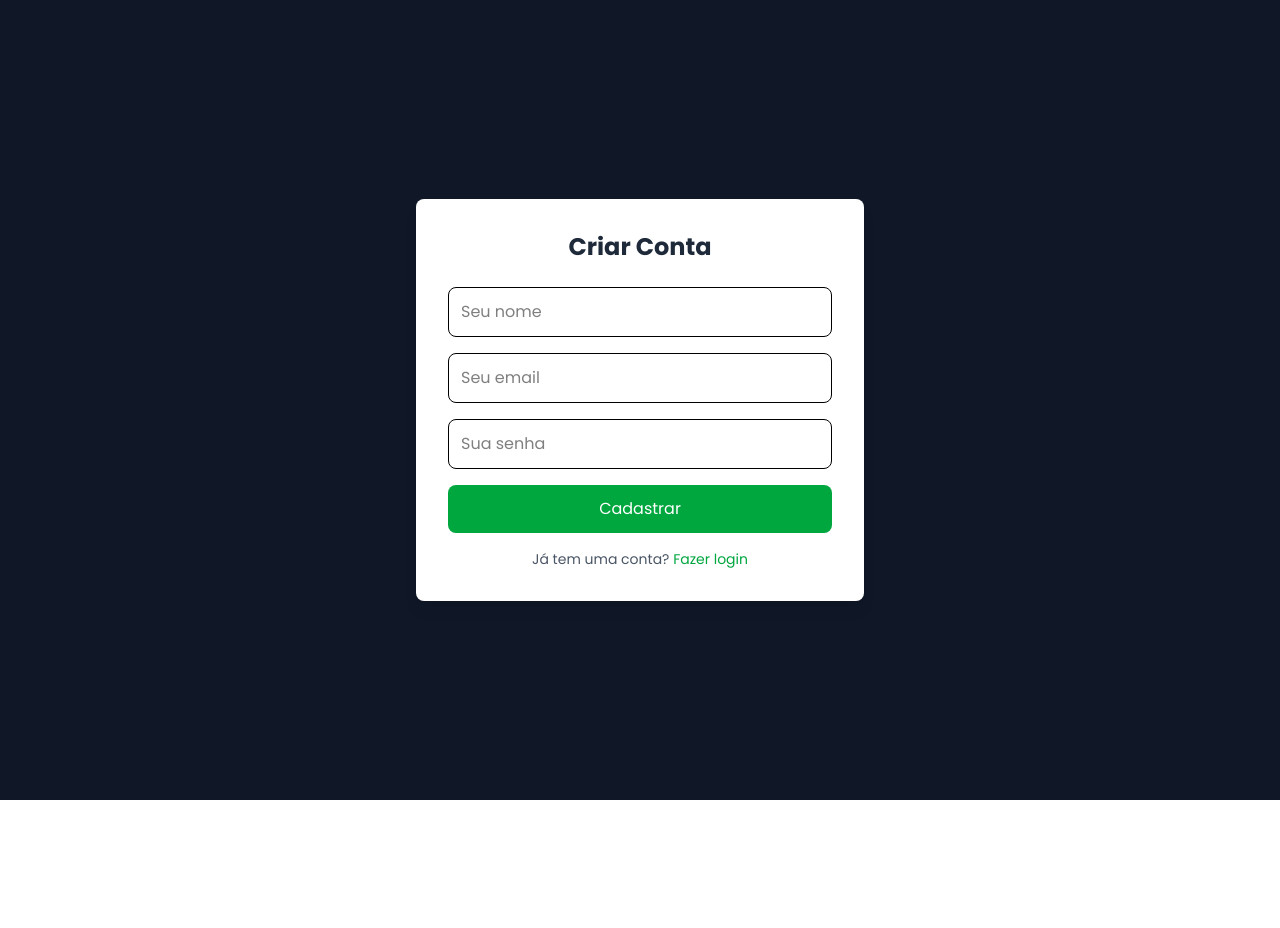
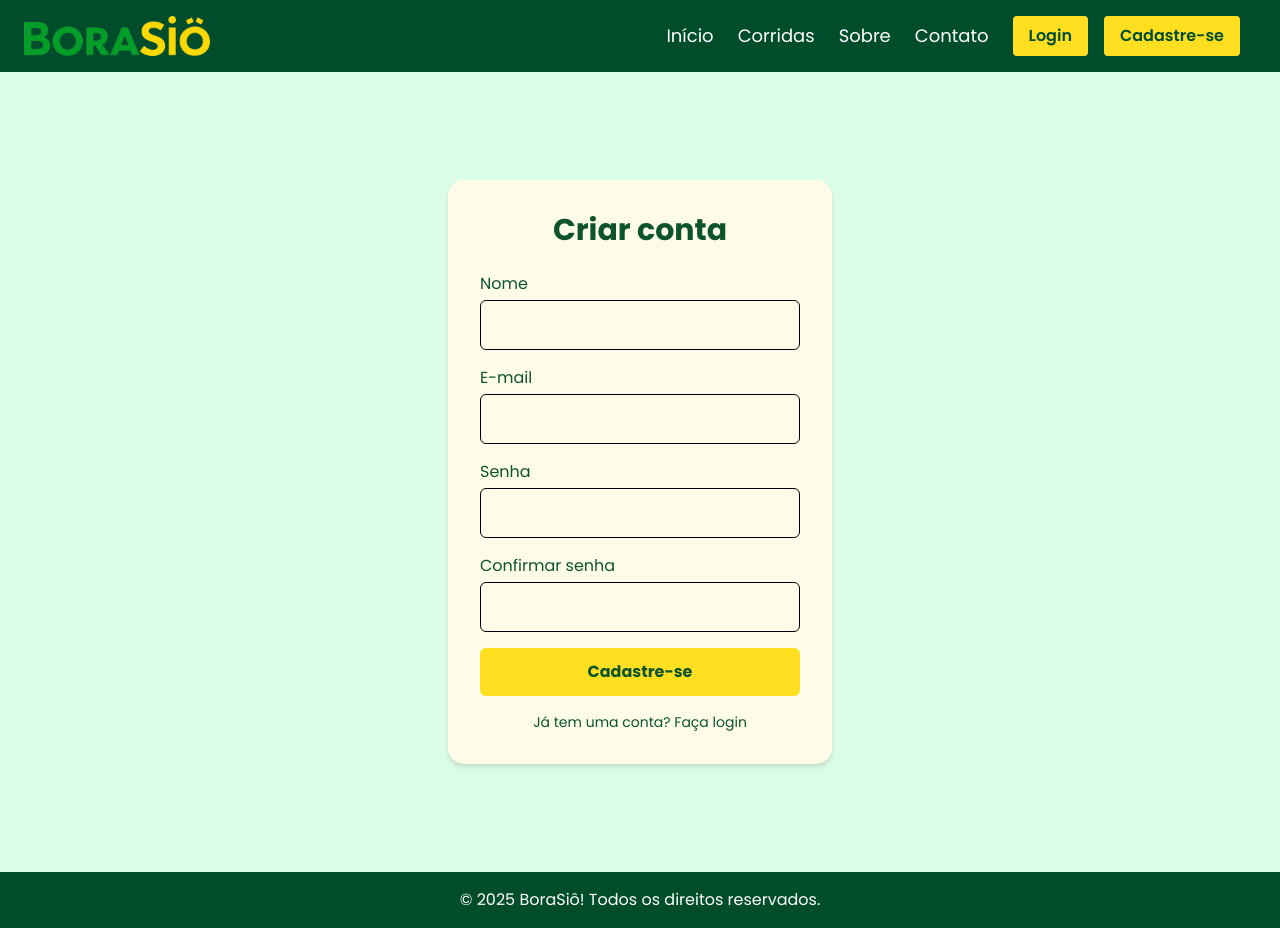
Before and after one commit to prof-freedson/pi-borasio, a Next.js app: page /cadastro in a window 1280 px wide. Before the commit the page ends 800 px from the top, so only its background shows below. Built offline with nearby package versions, Linux system fonts and the light colour scheme.

Commit message:
Atualização de alguns arquivos e a criação da rota de corridas

```diff
--- a/src/app/cadastro/page.tsx
+++ b/src/app/cadastro/page.tsx
@@ -4,7 +4,7 @@ import { useState } from "react";
 import Link from "next/link";
 
 const Cadastro = () => {
-  const [form, setForm] = useState({ nome: "", email: "", senha: "" });
+  const [form, setForm] = useState({ nome: "", email: "", senha: "", confirmarSenha: "" });
 
   const handleChange = (e: React.ChangeEvent<HTMLInputElement>) => {
     setForm({ ...form, [e.target.name]: e.target.value });
@@ -12,53 +12,82 @@ const Cadastro = () => {
 
   const handleSubmit = (e: React.FormEvent) => {
     e.preventDefault();
-    // Lógica de cadastro aqui (ex: chamada à API)
+    // Aqui pode colocar lógica de validação ou envio para API
     console.log("Cadastro:", form);
   };
 
   return (
-    <main className="min-h-screen bg-gray-900 flex items-center justify-center px-4">
-      <div className="bg-white p-8 rounded-lg shadow-lg w-full max-w-md">
-        <h1 className="text-2xl font-bold text-center text-gray-800 mb-6">Criar Conta</h1>
+    <main className="min-h-screen bg-green-100 flex items-center justify-center px-4">
+      <div className="bg-[#fefce8] p-8 rounded-2xl shadow-md w-full max-w-sm">
+        <h1 className="text-3xl font-bold text-center text-green-900 mb-6">Criar conta</h1>
         <form onSubmit={handleSubmit} className="space-y-4">
+          <div>
+            <label htmlFor="nome" className="block text-green-900 mb-1">
+              Nome
+            </label>
             <input
               type="text"
               name="nome"
-            placeholder="Seu nome"
+              id="nome"
               value={form.nome}
               onChange={handleChange}
-            className="w-full p-3 border rounded-lg focus:outline-none focus:ring-2 focus:ring-green-500"
+              className="w-full p-3 border rounded-md focus:outline-none focus:ring-2 focus:ring-green-500"
               required
             />
+          </div>
+          <div>
+            <label htmlFor="email" className="block text-green-900 mb-1">
+              E-mail
+            </label>
             <input
               type="email"
               name="email"
-            placeholder="Seu email"
+              id="email"
               value={form.email}
               onChange={handleChange}
-            className="w-full p-3 border rounded-lg focus:outline-none focus:ring-2 focus:ring-green-500"
+              className="w-full p-3 border rounded-md focus:outline-none focus:ring-2 focus:ring-green-500"
               required
             />
+          </div>
+          <div>
+            <label htmlFor="senha" className="block text-green-900 mb-1">
+              Senha
+            </label>
             <input
               type="password"
               name="senha"
-            placeholder="Sua senha"
+              id="senha"
               value={form.senha}
               onChange={handleChange}
-            className="w-full p-3 border rounded-lg focus:outline-none focus:ring-2 focus:ring-green-500"
+              className="w-full p-3 border rounded-md focus:outline-none focus:ring-2 focus:ring-green-500"
               required
             />
+          </div>
+          <div>
+            <label htmlFor="confirmarSenha" className="block text-green-900 mb-1">
+              Confirmar senha
+            </label>
+            <input
+              type="password"
+              name="confirmarSenha"
+              id="confirmarSenha"
+              value={form.confirmarSenha}
+              onChange={handleChange}
+              className="w-full p-3 border rounded-md focus:outline-none focus:ring-2 focus:ring-green-500"
+              required
+            />
+          </div>
           <button
             type="submit"
-            className="w-full bg-green-600 text-white py-3 rounded-lg hover:bg-green-700 transition"
+            className="w-full bg-yellow-300 text-green-900 font-bold py-3 rounded-md hover:bg-yellow-400 transition"
           >
-            Cadastrar
+            Cadastre-se
           </button>
         </form>
-        <p className="text-center text-sm text-gray-600 mt-4">
+        <p className="text-center text-sm text-green-900 mt-4">
           Já tem uma conta?{" "}
-          <Link href="/login" className="text-green-600 hover:underline">
-            Fazer login
+          <Link href="/login" className="hover:underline">
+            Faça login
           </Link>
         </p>
       </div>
--- a/src/app/components/Header.tsx
+++ b/src/app/components/Header.tsx
@@ -18,8 +18,8 @@ const Header: React.FC = () => {
 
       {/* Navegação principal (visível em telas médias ou maiores) */}
       <nav className="hidden md:flex space-x-6 font-roboto text-base md:text-lg flex-grow justify-end mr-6"> {/* Adicionada margem à direita */}
-        <Link href="#"><span className="hover:underline cursor-pointer">Início</span></Link>
-        <Link href="#"><span className="hover:underline cursor-pointer">Corridas</span></Link>
+        <Link href="/"><span className="hover:underline cursor-pointer">Início</span></Link>
+        <Link href="/corridas"><span className="hover:underline cursor-pointer">Corridas</span></Link>
         <Link href="#"><span className="hover:underline cursor-pointer">Sobre</span></Link>
         <Link href="#"><span className="hover:underline cursor-pointer">Contato</span></Link>
       </nav>
--- /dev/null
+++ b/src/app/corridas/page.tsx
@@ -0,0 +1,52 @@
+import { MapPin } from "lucide-react";
+
+export default function CorridasPage() {
+  const corridas = [
+    {
+      id: 1,
+      origem: "Terminal Cohama",
+      destino: "UFMA",
+      assentos: 3,
+    },
+    {
+      id: 2,
+      origem: "Monte Castelo",
+      destino: "Shopping da Ilha",
+      assentos: 2,
+    },
+  ];
+
+  return (
+    <main className="min-h-screen bg-green-100 flex flex-col items-center justify-center gap-6 p-4">
+      {corridas.map((corrida) => (
+        <div
+          key={corrida.id}
+          className="bg-[#fefce8] rounded-2xl shadow-md w-full max-w-md overflow-hidden"
+        >
+          <div className="bg-green-900 text-[#fefce8] text-center py-4 text-2xl font-bold">
+            BoraSió!
+          </div>
+
+          <div className="flex items-center gap-4 px-6 py-4">
+            <div className="flex flex-col items-center text-green-900">
+              <MapPin className="w-6 h-6" />
+              <div className="w-1 h-4 bg-green-900" />
+              <MapPin className="w-6 h-6 fill-green-900" />
+            </div>
+            <div className="flex flex-col gap-2 text-green-900 font-semibold">
+              <span>Origem: {corrida.origem}</span>
+              <span>Destino: {corrida.destino}</span>
+            </div>
+          </div>
+
+          <div className="border-t border-green-200 px-6 py-4 flex items-center justify-between text-green-900">
+            <span>{corrida.assentos} assentos disponíveis</span>
+            <button className="px-4 py-1 border-2 border-green-900 rounded-full hover:bg-green-200 transition">
+              selecionar
+            </button>
+          </div>
+        </div>
+      ))}
+    </main>
+  );
+}
--- a/src/app/layout.tsx
+++ b/src/app/layout.tsx
@@ -1,7 +1,7 @@
 import './globals.css'
 import { Poppins } from 'next/font/google'
-import Footer from "./components/Footer";
-
+import Header from '@/app/components/Header'
+import Footer from '@/app/components/Footer'
 
 const poppins = Poppins({ subsets: ['latin'], weight: ['400', '600', '700'], variable: '--font-poppins' })
 
@@ -13,7 +13,11 @@ export const metadata = {
 export default function RootLayout({ children }: { children: React.ReactNode }) {
   return (
     <html lang="pt-BR" className={poppins.variable}>
-      <body>{children}</body>
+      <body className="flex flex-col min-h-screen bg-green-100">
+        <Header />
+        <main className="flex-grow">{children}</main>
+        <Footer />
+      </body>
     </html>
   )
 }
--- a/src/app/login/page.tsx
+++ b/src/app/login/page.tsx
@@ -1,29 +1,53 @@
 export default function LoginPage() {
   return (
-      <main className="min-h-screen flex items-center justify-center bg-gray-100 px-4">
-        <div className="bg-white p-8 rounded-xl shadow max-w-md w-full">
-          <h2 className="text-2xl font-bold mb-6 text-center">BoraSiô Login</h2>
+    <main className="min-h-screen bg-green-100 flex flex-col items-center justify-center">
+      {/* Top banner */}
+      {/* Top banner */}
+<div className="w-full bg-green-800 py-6 text-center">
+  <img
+    src="/logo.png"
+    alt="Logo BoraSiô!"
+    className="mx-auto h-12" // ajuste o tamanho da logo conforme necessário
+  />
+</div>
+      {/* Login box */}
+      <div className="bg-green-50 mt-10 p-8 rounded-xl shadow-lg w-full max-w-md">
+        <h2 className="text-3xl font-bold mb-6 text-green-800 text-center">Entrar</h2>
         <form className="space-y-4">
+          <div>
+            <label className="block text-green-800 mb-1" htmlFor="email">
+              E-mail
+            </label>
             <input
+              id="email"
               type="email"
-              placeholder="Seu e-mail"
-              className="w-full border p-3 rounded"
+              placeholder=""
+              className="w-full border border-green-300 p-3 rounded focus:outline-none focus:ring-2 focus:ring-green-500"
             />
+          </div>
+          <div>
+            <label className="block text-green-800 mb-1" htmlFor="senha">
+              Senha
+            </label>
             <input
+              id="senha"
               type="password"
-              placeholder="Sua senha"
-              className="w-full border p-3 rounded"
+              placeholder=""
+              className="w-full border border-green-300 p-3 rounded focus:outline-none focus:ring-2 focus:ring-green-500"
             />
+          </div>
           <button
             type="submit"
-              className="w-full bg-green-600 text-white p-3 rounded hover:bg-green-700"
+            className="w-full bg-green-800 text-white py-3 rounded hover:bg-green-900 transition"
           >
-              Entrar
+            Login
           </button>
         </form>
-          <p className="text-sm text-center mt-4">
-            Ainda não tem uma conta?{" "}
-            <a href="/cadastro" className="text-green-600 hover:underline">Cadastre-se</a>
+        <p className="text-center text-sm text-green-900 mt-4">
+          Não tem uma conta?{' '}
+          <a href="/cadastro" className="hover:underline">
+            Cadastre-se
+          </a>
         </p>
       </div>
     </main>
--- a/src/app/page.tsx
+++ b/src/app/page.tsx
@@ -7,10 +7,8 @@ const Home: React.FC = () => {
   return (
     <main className="bg-[#eaf5e0] min-h-screen font-sans flex flex-col justify-between">
       <div>
-        <Header />
         <Hero />
       </div>
-      <Footer />
     </main>
   );
 };
```
Lines whose indentation alone changed are shown as unchanged.
